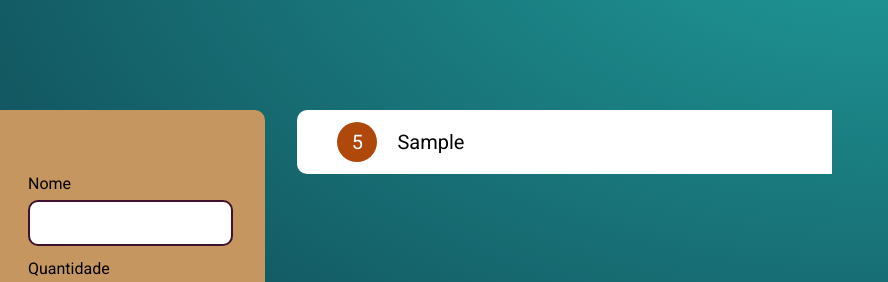
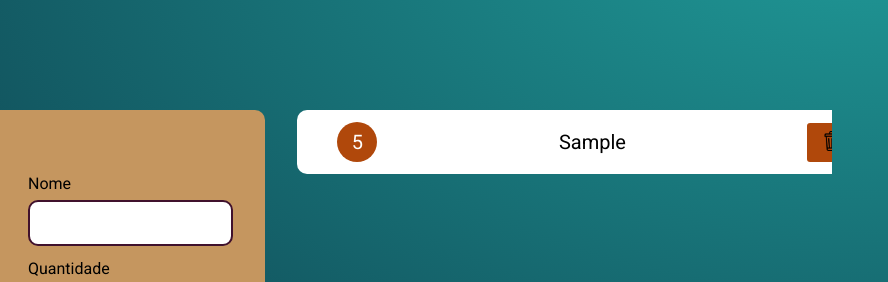
Before and after one commit to jimdmm/Lista-Supermercado, a plain HTML site: page index.html in a window 1280 px wide. Both pictures are taken after typing "Sample", "5" into the empty fields and a click on the input "Adicionar". Shown: the part 131-413 px from the top of the page, 392-1280 px from the left. Drawn offline with Linux system fonts and the light colour scheme.

Commit message:
#Finalização_lista

```diff
--- a/css/style.css
+++ b/css/style.css
@@ -87,6 +87,20 @@ html{
     gap: 1em;
     font-size: 20px;
     display: flex;
+    justify-content: space-between;
+}
+
+button {
+    background-color: #b0480b;
+    border: none;
+    border-radius: 3px;
+    padding: 8px 15px;
+    color: #FFFFFF;
+    cursor: pointer;
+}
+
+button img{
+    width: 20px;
 }
 
 .item strong {
--- a/js/main.js
+++ b/js/main.js
@@ -23,8 +23,10 @@ if (existe) {
     itemAtual.id = existe.id
 
     atualizaElemento(itemAtual)
+
+    itens[itens.findIndex(elemento => elemento.id === existe.id)] = itemAtual
 } else {
-    itemAtual.id = itens.length
+    itemAtual.id = itens[itens.length -1] ? (itens[itens.length-1]).id + 1 : 0;
 
     criaElemento(itemAtual)
 
@@ -45,14 +47,38 @@ function criaElemento(item) {
     const numeroProduto = document.createElement('strong')
     numeroProduto.innerHTML = item.quantidade
     numeroProduto.dataset.id = item.id
+    novoProduto.appendChild(numeroProduto)
 
-    novoProduto.appendChild(numeroProduto)
     novoProduto.innerHTML += item.produto
 
     lista.appendChild(novoProduto)
+
+    novoProduto.appendChild(botaoDeleta(item.id))
 
 }
 
 function atualizaElemento(item) {
     document.querySelector("[data-id='"+item.id+"']").innerHTML = item.quantidade
 }
+
+function botaoDeleta(id) {
+    const elementoBotao = document.createElement("button")
+
+    let imgDelete = document.createElement('img');
+    imgDelete.src = 'delete.png';
+    elementoBotao.appendChild(imgDelete)
+
+
+    elementoBotao.addEventListener("click", function() {
+        deletaElemento(this.parentNode, id)
+    })
+    return elementoBotao
+}
+
+function deletaElemento(tag, id) {
+    tag.remove()
+
+    itens.splice(itens.findIndex(elemento => elemento.id === id), 1)
+
+    localStorage.setItem("itens", JSON.stringify(itens))
+}
```
Also changed, not shown: delete.png (added).
